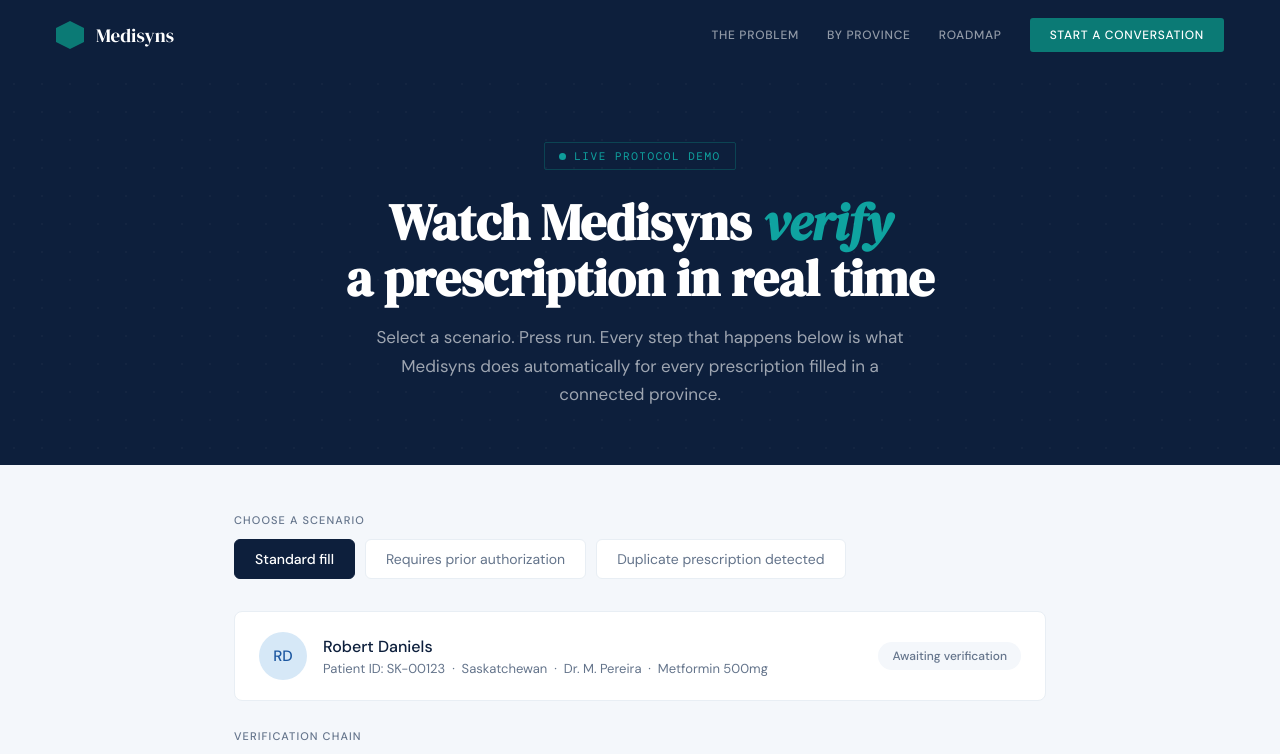
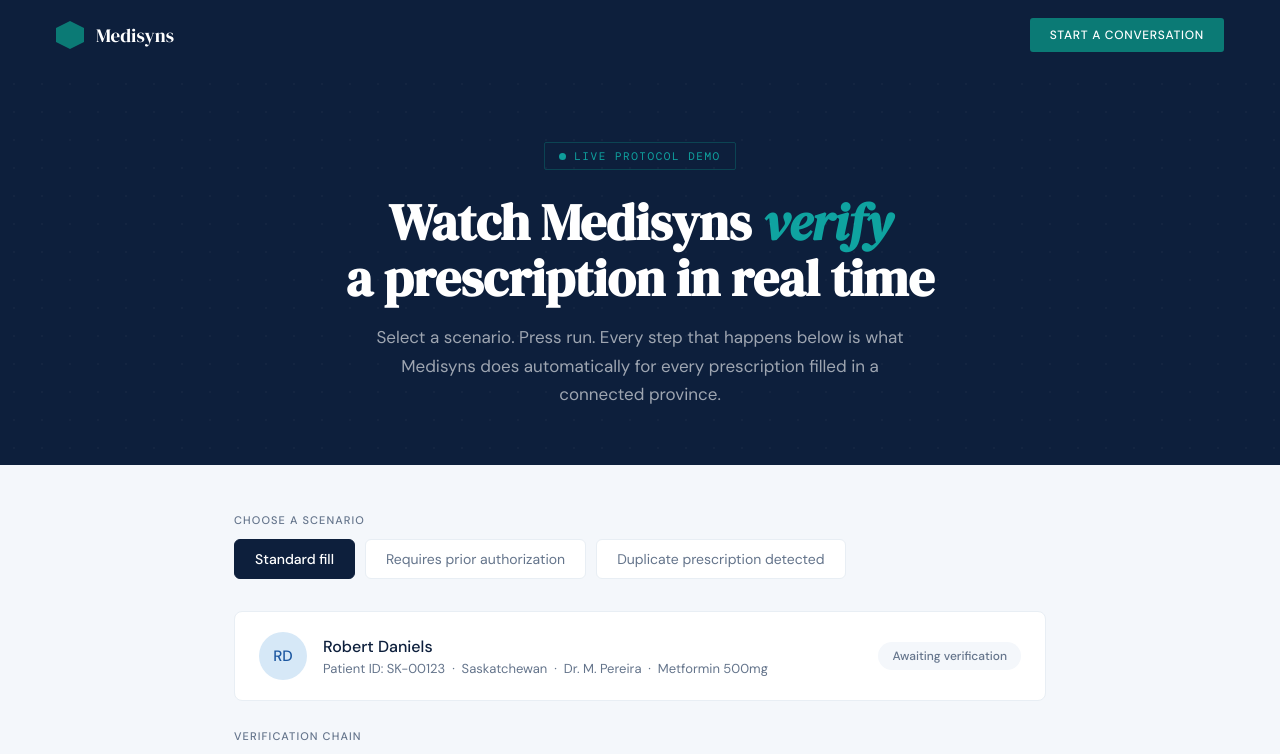
Before and after one commit to sjkextras/Medisyns, a plain HTML site: page demo.html in a window 1280 px wide. Shown: the top 754 px of the page. Drawn offline with nearby package versions, Linux system fonts and the light colour scheme.

Commit message:
Update demo.html

```diff
--- a/demo.html
+++ b/demo.html
@@ -142,9 +142,6 @@ html,body{width:100%;font-family:'DM Sans',sans-serif;color:#0D1F3C;background:#
     <span class="nav-name">Medisyns</span>
   </a>
   <div class="nav-links">
-    <a href="/#problem">The problem</a>
-    <a href="/provincial-breakdown.html">By province</a>
-    <a href="/#roadmap">Roadmap</a>
     <a href="/#contact" class="nav-cta">Start a conversation</a>
   </div>
 </nav>
```
